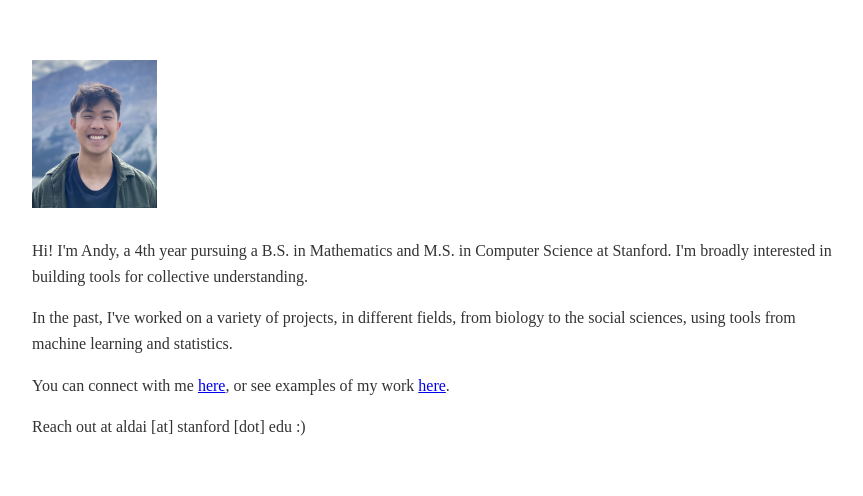
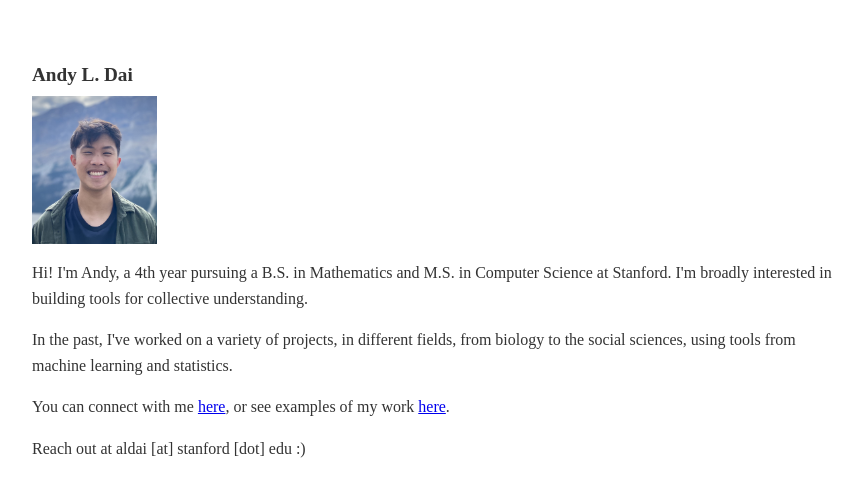
Before and after one commit to dai-andy/dai-andy.github.io, a plain HTML site: page index.html in a window 1280 px wide. Shown: the whole page, without its empty margins (208-1071 px from the left). Drawn offline with Linux system fonts and the light colour scheme.

Commit message:
update website

```diff
--- a/index.html
+++ b/index.html
@@ -17,12 +17,21 @@
     .profile-image {
       display: block;
       margin-left: 0;
+      margin-bottom: 5px;
+    }
+    .profile-image:hover {
+      content: url("images/smiley-symbol.jpg");
+    }
+    .name {
+      font-size: 1.2em;
+      margin: 0 0 5px 0;
     }
   </style>
 </head>
 
 <body>
   <div class="container">
+    <h2 class="name">Andy L. Dai</h2>
     <img src="images/website-andy.jpg" class="profile-image" alt="andy">
     <div class="bio">
       <p>
```
Also changed, not shown: images/favicon.jpg (deleted), images/smiley-symbol.jpg (added).
